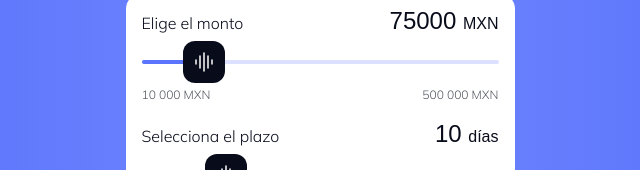
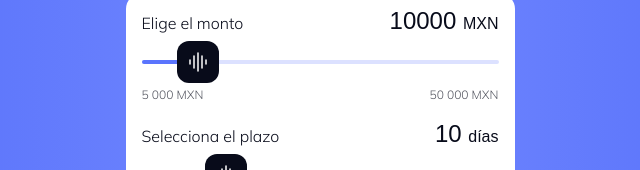
Before and after one commit to SkillUnits/mfo-5-min-mexico, a plain HTML site: page index.html in a window 1280 px wide. Shown: the part 483-653 px from the top of the page, 320-960 px from the left. Drawn offline with Linux system fonts and the light colour scheme; a web font is replaced by a local one.

Commit message:
sliders values change

```diff
--- a/index.html
+++ b/index.html
@@ -151,7 +151,7 @@
                                             <div class="title money-title">
                                                 <span>Elige el monto</span>
                                                 <div class="money-current">
-                                                    75000 <span> MXN</span>
+                                                    10000 <span> MXN</span>
                                                 </div>
                                             </div>
                                             <input
@@ -160,10 +160,10 @@
                                             />
                                             <div class="labels">
                                                 <div class="left-label">
-                                                    <span>10 000</span> MXN
+                                                    <span>5 000</span> MXN
                                                 </div>
                                                 <div class="right-label">
-                                                    <span>500 000</span> MXN
+                                                    <span>50 000</span> MXN
                                                 </div>
                                             </div>
                                         </div>
--- a/js/main.js
+++ b/js/main.js
@@ -2,9 +2,9 @@ $(document).ready(function (){
     $('#phone-main').mask("+7 (000) 000-00-00", {placeholder: "+7 (xxx) xxx-xx-xx"});
 
     $('#summ_slider').ionRangeSlider({
-        min: 10000,
-        max: 500000,
-        from: 75000,
+        min: 5000,
+        max: 50000,
+        from: 10000,
         step: 500,
         hide_min_max: true,
         hide_from_to: true,
@@ -86,7 +86,7 @@ $(document).ready(function (){
         let getMoney = parseInt(money) + percent;
         let getMoneySale = parseInt(money) + percentSale;
 
-        $('.days-current').html(days + '<span> дней</span>');
+        $('.days-current').html(days + '<span> días</span>');
 
         let moneyTake = Math.round(money).toLocaleString('en-US');
         moneyTake = moneyTake.replace(/,/g, " ");
--- a/js/offers.js
+++ b/js/offers.js
@@ -11,19 +11,19 @@ const moneySymbols = ["💵", "💰", "💸", "💳", "💶", "💷"];
 
 // Динамически загружаем только те оферы, которые есть в массиве offerIdsArray
 const offersData = {
-    58: new Offer(logo="/images/banks/Fiesta-Credito-logo.png.svg", url="{offer}&offer_id=58", duration="hasta 150000$", interest="0.1%"),
-    59: new Offer(logo="/images/banks/Fidea.svg", url="{offer}&offer_id=59", duration="hasta 100000$", interest="0.01%"),
-    60: new Offer(logo="/images/banks/Clicredito.svg", url="{offer}&offer_id=60", duration="hasta 8000$", interest="1.1%"),
-    61: new Offer(logo="/images/banks/holadinerologo.svg", url="{offer}&offer_id=61", duration="hasta 45000$", interest="0.01%"),
-    62: new Offer(logo="/images/banks/creditozen_logo_8aa1f63718.webp.svg", url="{offer}&offer_id=62", duration="hasta 45000$", interest="0.1%"),
-    65: new Offer(logo="/images/banks/Fiesta_cps.png.svg", url="{offer}&offer_id=65", duration="hasta 150000$", interest="0.1%"),
-    66: new Offer(logo="/images/banks/Fidea.svg", url="{offer}&offer_id=66", duration="hasta 100000$", interest="0.01%"),
-    67: new Offer(logo="/images/banks/Clicredito.svg", url="{offer}&offer_id=67", duration="hasta 8000$", interest="0.1%"),
-    68: new Offer(logo="/images/banks/solcreditoMx.svg", url="{offer}&offer_id=68", duration="hasta 12000$", interest="0.1%"),
+    58: new Offer(logo="/images/banks/Fiesta-Credito-logo.png.svg", url="{offer}&offer_id=58", duration="150000$", interest="0.1%"),
+    59: new Offer(logo="/images/banks/Fidea.svg", url="{offer}&offer_id=59", duration="100000$", interest="0.01%"),
+    60: new Offer(logo="/images/banks/Clicredito.svg", url="{offer}&offer_id=60", duration="8000$", interest="1.1%"),
+    61: new Offer(logo="/images/banks/holadinerologo.svg", url="{offer}&offer_id=61", duration="45000$", interest="0.01%"),
+    62: new Offer(logo="/images/banks/creditozen_logo_8aa1f63718.webp.svg", url="{offer}&offer_id=62", duration="45000$", interest="0.1%"),
+    65: new Offer(logo="/images/banks/Fiesta_cps.png.svg", url="{offer}&offer_id=65", duration="150000$", interest="0.1%"),
+    66: new Offer(logo="/images/banks/Fidea.svg", url="{offer}&offer_id=66", duration="100000$", interest="0.01%"),
+    67: new Offer(logo="/images/banks/Clicredito.svg", url="{offer}&offer_id=67", duration="8000$", interest="0.1%"),
+    68: new Offer(logo="/images/banks/solcreditoMx.svg", url="{offer}&offer_id=68", duration="12000$", interest="0.1%"),
 
-    69: new Offer(logo="/images/banks/dineromonMx.svg", url="{offer}&offer_id=69", duration="hasta 12000$", interest="0.01%"),
-    70: new Offer(logo="/images/banks/kreditweb.png.svg", url="{offer}&offer_id=70", duration="hasta 450000$", interest="0.01%"),
-    71: new Offer(logo="/images/banks/dineria_new_logo.svg", url="{offer}&offer_id=71", duration="hasta 12000$", interest="0.1%"),
+    69: new Offer(logo="/images/banks/dineromonMx.svg", url="{offer}&offer_id=69", duration="12000$", interest="0.01%"),
+    70: new Offer(logo="/images/banks/kreditweb.png.svg", url="{offer}&offer_id=70", duration="450000$", interest="0.01%"),
+    71: new Offer(logo="/images/banks/dineria_new_logo.svg", url="{offer}&offer_id=71", duration="12000$", interest="0.1%"),
 };
 
 document.addEventListener("DOMContentLoaded", function() {
```
